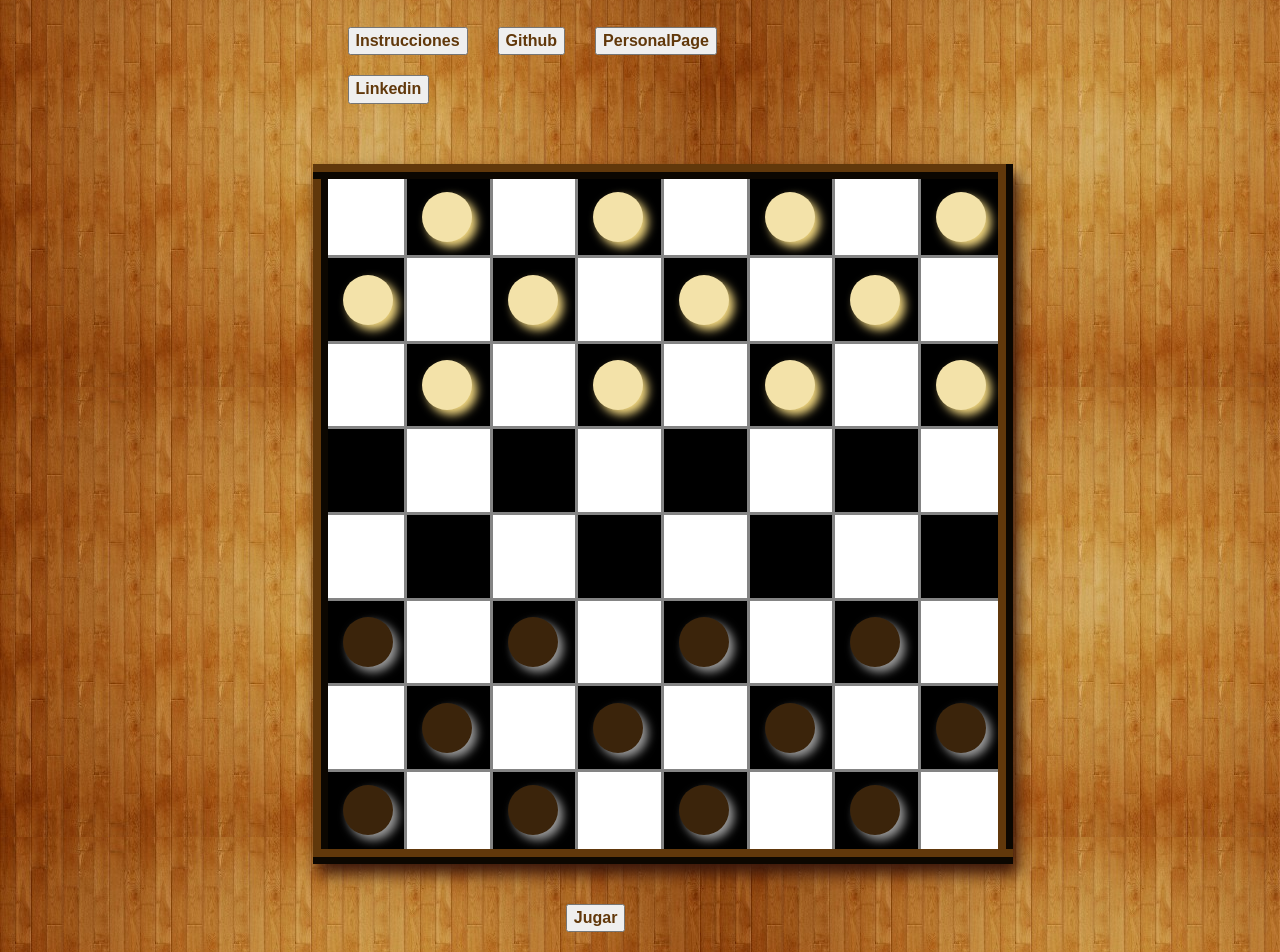
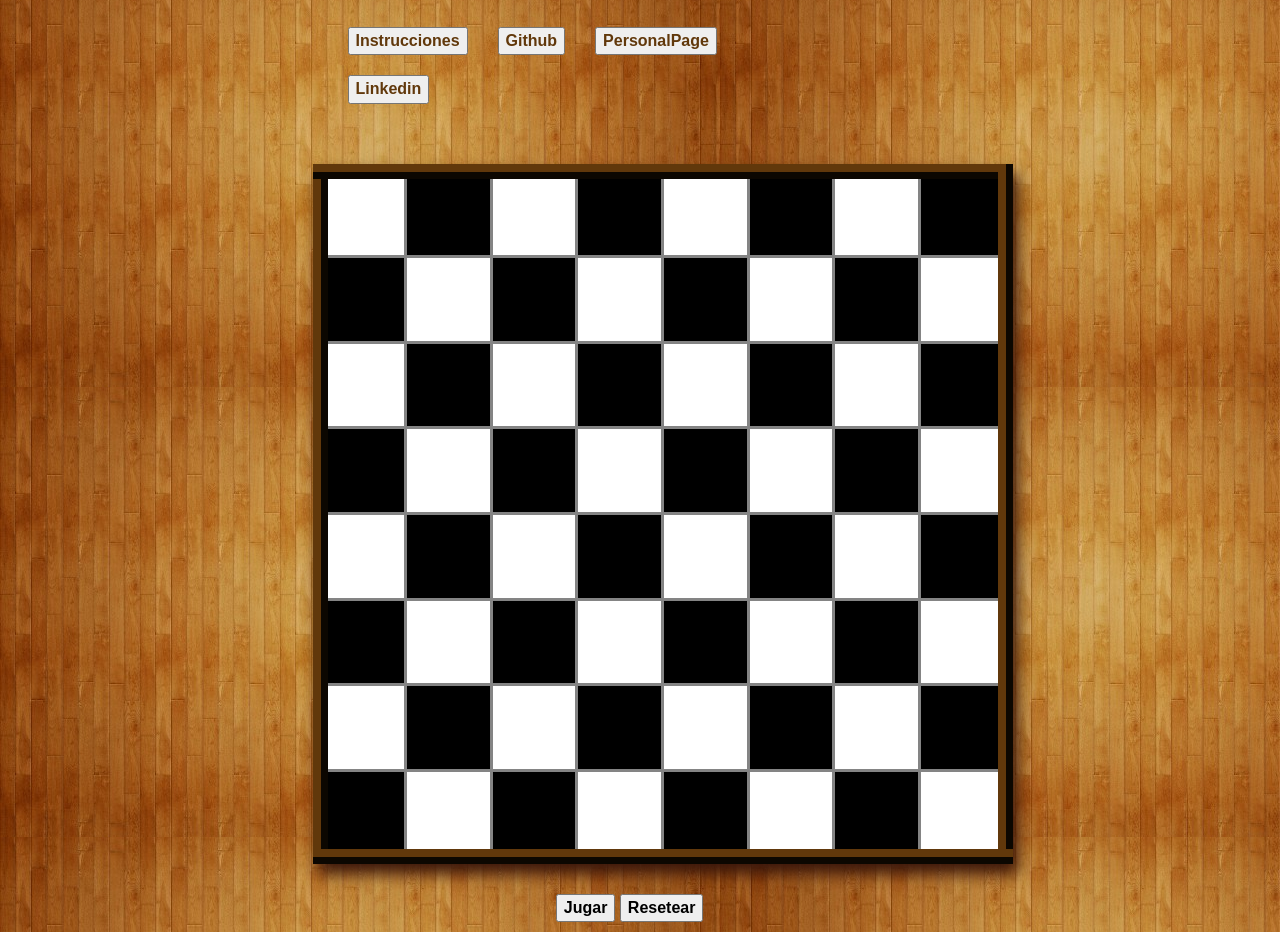
Before and after one commit to KevMCh/Checkers, a plain HTML site: page index.html in a window 1280 px wide. Shown: the part 63-1015 px from the top of the page. Drawn offline with Linux system fonts and the light colour scheme.

Commit message:
First part completed (HTML)

```diff
--- a/index.html
+++ b/index.html
@@ -11,7 +11,7 @@
         <link rel="stylesheet" type="text/css" href="./css/style.css" />
         <link rel="icon" type="image/png" href="./img/icon.png" />
 
-        <script type="text/javascript" src="" async> </script>
+        <script type="text/javascript" src="./js/table.js"> </script>
     </head>
     <body>
 
@@ -32,7 +32,7 @@
                 </a>
               </li>
               <li>
-                <a title="Github" href="https://github.com/kevmch">
+                <a title="Github" href="https://github.com/KevMCh/Checkers">
                   <button >
                     Github
                   </button>
@@ -58,157 +58,86 @@
 
       <div class="row">
         <table id="board" class="col-md-4 col-md-offset-3">
-          <tr class="1">
-            <td class="a"></td>
-            <td class="b">
-              <div class="piece white">
-              </div>
+          <tr id="1">
+            <td class="1"></td>
+            <td class="2">
             </td>
-            <td class="c"></td>
-            <td class="d">
-              <div class="piece white">
-              </div>
-            </td>
-            <td class="e"></td>
-            <td class="f">
-              <div class="piece white">
-              </div>
-            </td>
-            <td class="g"></td>
-            <td class="h">
-              <div class="piece white">
-              </div>
-            </td>
+            <td class="3"></td>
+            <td class="4"></td>
+            <td class="5"></td>
+            <td class="6"></td>
+            <td class="7"></td>
+            <td class="8"></td>
           </tr>
-          <tr class="2">
-            <td class="a">
-              <div class="piece white">
-              </div>
-            </td>
-            <td class="b"></td>
-            <td class="c">
-              <div class="piece white">
-              </div>
-            </td>
-            <td class="d"></td>
-            <td class="e">
-              <div class="piece white">
-              </div>
-            </td>
-            <td class="f"></td>
-            <td class="g">
-              <div class="piece white">
-              </div>
-            </td>
-            <td class="h"></td>
+          <tr id="2">
+            <td class="1"></td>
+            <td class="2"></td>
+            <td class="3"></td>
+            <td class="4"></td>
+            <td class="5"></td>
+            <td class="6"></td>
+            <td class="7"></td>
+            <td class="8"></td>
           </tr>
-          <tr class="3">
-            <td class="a"></td>
-            <td class="b">
-              <div class="piece white">
-              </div>
-            </td>
-            <td class="c"></td>
-            <td class="d">
-              <div class="piece white">
-              </div>
-            </td>
-            <td class="e"></td>
-            <td class="f">
-              <div class="piece white">
-              </div>
-            </td>
-            <td class="g"></td>
-            <td class="h">
-              <div class="piece white">
-              </div>
-            </td>
+          <tr id="3">
+            <td class="1"></td>
+            <td class="2"></td>
+            <td class="3"></td>
+            <td class="4"></td>
+            <td class="5"></td>
+            <td class="6"></td>
+            <td class="7"></td>
+            <td class="8"></td>
           </tr>
-          <tr class="4">
-            <td class="a"></td>
-            <td class="b"></td>
-            <td class="c"></td>
-            <td class="d"></td>
-            <td class="e"></td>
-            <td class="f"></td>
-            <td class="g"></td>
-            <td class="h"></td>
+          <tr id="4">
+            <td class="1"></td>
+            <td class="2"></td>
+            <td class="3"></td>
+            <td class="4"></td>
+            <td class="5"></td>
+            <td class="6"></td>
+            <td class="7"></td>
+            <td class="8"></td>
           </tr>
-          <tr class="5">
-            <td class="a"></td>
-            <td class="b"></td>
-            <td class="c"></td>
-            <td class="d"></td>
-            <td class="e"></td>
-            <td class="f"></td>
-            <td class="g"></td>
-            <td class="h"></td>
+          <tr id="5">
+            <td class="1"></td>
+            <td class="2"></td>
+            <td class="3"></td>
+            <td class="4"></td>
+            <td class="5"></td>
+            <td class="6"></td>
+            <td class="7"></td>
+            <td class="8"></td>
           </tr>
-          <tr class="6">
-            <td class="a">
-              <div class="piece black">
-              </div>
-            </td>
-            <td class="b"></td>
-            <td class="c">
-              <div class="piece black">
-              </div>
-            </td>
-            <td class="d"></td>
-            <td class="e">
-              <div class="piece black">
-              </div>
-            </td>
-            <td class="f"></td>
-            <td class="g">
-              <div class="piece black">
-              </div>
-            </td>
-            <td class="h"></td>
+          <tr id="6">
+            <td class="1"></td>
+            <td class="2"></td>
+            <td class="3"></td>
+            <td class="4"></td>
+            <td class="5"></td>
+            <td class="6"></td>
+            <td class="7"></td>
+            <td class="8"></td>
           </tr>
-          <tr class="7">
-            <td class="a"></td>
-            <td class="b">
-              <div class="piece black">
-              </div>
-            </td>
-            <td class="c"></td>
-            <td class="d">
-              <div class="piece black">
-              </div>
-            </td>
-            <td class="e"></td>
-            <td class="f">
-              <div class="piece black">
-              </div>
-            </td>
-            <td class="g"></td>
-            <td class="h">
-              <div class="piece black">
-              </div>
-            </td>
+          <tr id="7">
+            <td class="1"></td>
+            <td class="2"></td>
+            <td class="3"></td>
+            <td class="4"></td>
+            <td class="5"></td>
+            <td class="6"></td>
+            <td class="7"></td>
+            <td class="8"></td>
           </tr>
-          <tr class="8">
-            <td class="a">
-              <div class="piece black">
-              </div>
-            </td>
-            <td class="b"></td>
-            <td class="c">
-              <div class="piece black">
-              </div>
-            </td>
-            <td class="d"></td>
-            <td class="e">
-              <div class="piece black">
-              </div>
-            </td>
-            <td class="f"></td>
-            <td class="g">
-              <div class="piece black">
-              </div>
-            </td>
-            <td class="h"></td>
+          <tr id="8">
+            <td class="1"></td>
+            <td class="2"></td>
+            <td class="3"></td>
+            <td class="4"></td>
+            <td class="5"></td>
+            <td class="6"></td>
+            <td class="7"></td>
+            <td class="8"></td>
           </tr>
           </tr>
         </table>
@@ -218,11 +147,12 @@
         <nav class="col-md-9 col-md-offset-5">
           <ul>
               <li>
-                <a title="¡Comienza el juego!">
-                  <button >
+                <button title="¡Comienza el juego!" onclick="play()">
                     Jugar
-                  </button>
-                </a>
+                </button>
+                <button title="Juega de nuevo" onclick="reset()">
+                    Resetear
+                </button>
               </li>
           </ul>
         </nav>
--- /dev/null
+++ b/js/table.js
@@ -0,0 +1,56 @@
+
+function play(){
+
+  var divW = "<div class=\"piece white\"> </div>";
+  var divB = "<div class=\"piece black\"> </div>";
+
+  for(i = 1; i <= 8; i++){
+
+    //Las filas de la mitad del tablero no tienen fichas
+    if((i != 4) && (i != 5)){
+
+      //En las primeras tres líneas colocamos las blancas
+      if(i <= 3){
+
+        //Si la fila es par colocamos la ficha en una columna impar
+        if(i%2 == 0){
+          for(j = 1; j <= 7; j += 2){
+            document.getElementById(String(i)).getElementsByClassName(String(j))[0].innerHTML = divW;
+          }
+
+        //Si la casilla es impar colocamos la ficha en una columna par
+        } else {
+          for(j = 2; j <= 8; j += 2){
+            document.getElementById(String(i)).getElementsByClassName(String(j))[0].innerHTML = divW;
+          }
+        }
+      } else {
+        /*
+        En el caso de que no sea una fila menor que 3, ni la 4, ni la 5,
+        será una fila a partir de la 6, colocamos las fichas negras
+        */
+        if(i%2 == 0){
+          for(j = 1; j <= 7; j += 2){
+            document.getElementById(String(i)).getElementsByClassName(String(j))[0].innerHTML = divB;
+          }
+        } else {
+          for(j = 2; j <= 8; j+=2){
+            document.getElementById(String(i)).getElementsByClassName(String(j))[0].innerHTML = divB;
+          }
+        }
+      }
+    }
+  }
+}
+
+function reset(){
+
+  //Eliminamos todas las fichas
+  for(i = 1; i <= 8; i++){
+    for(j = 1; j <= 8; j++){
+      document.getElementById(String(i)).getElementsByClassName(String(j))[0].innerHTML = "";
+    }
+  }
+  //Las colocamos de nuevo
+  play();
+}
```
Also changed, not shown: 1 other file.
